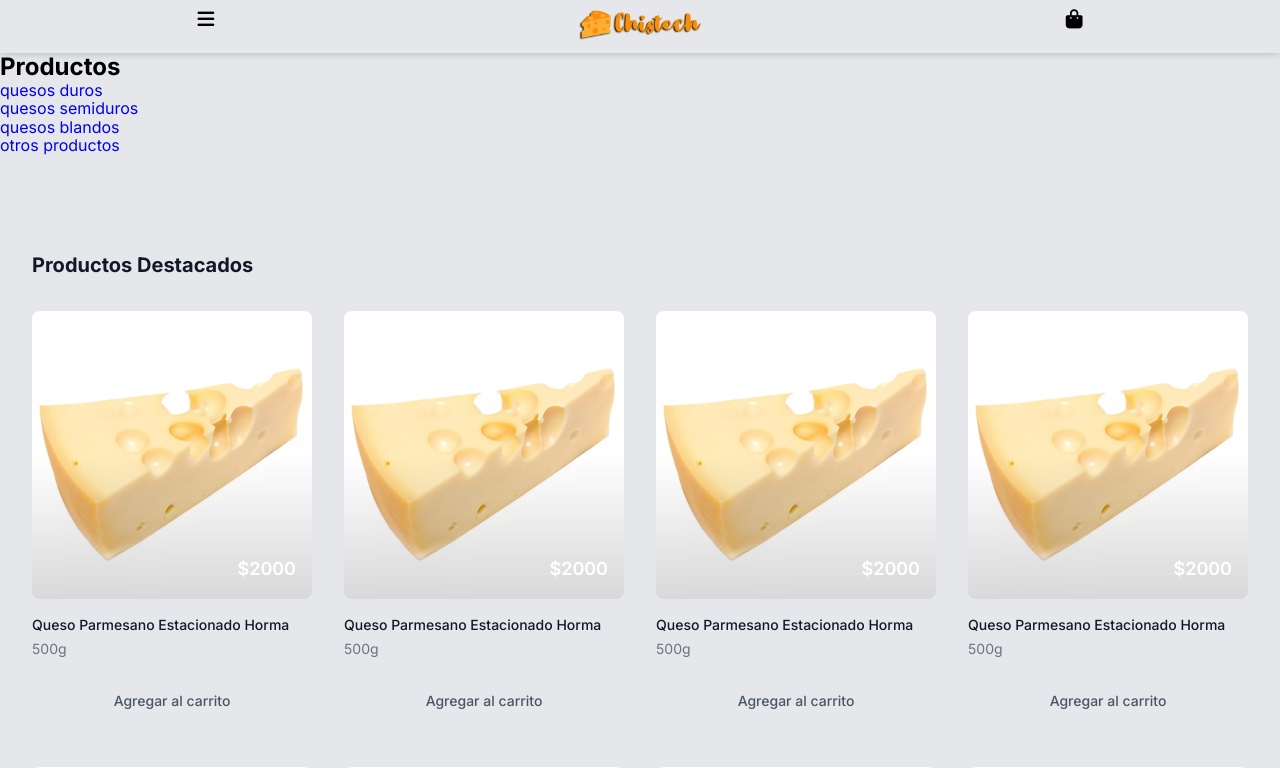
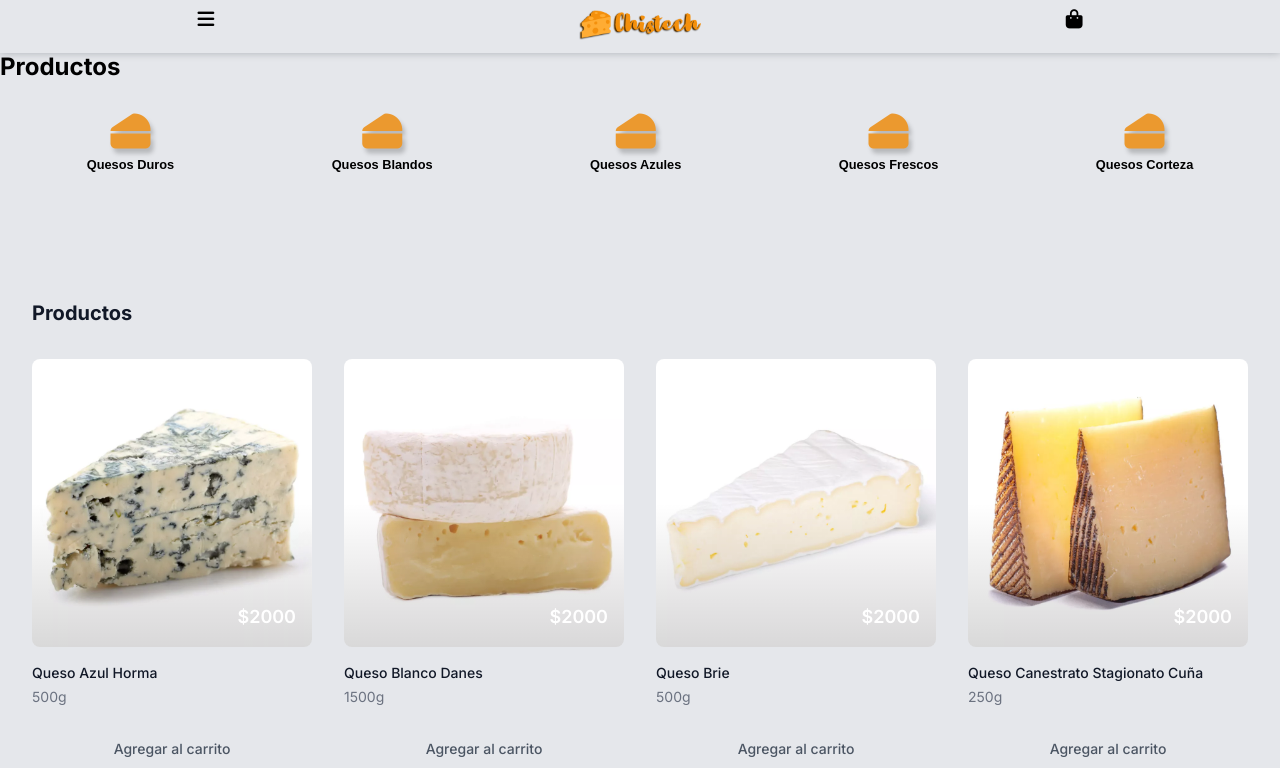
Before and after one commit to Sachonski/grupo_8_Chistech, a Node server app: page /productos in a window 1280 px wide. Shown: the top 768 px of the page. Run offline with Node 20, Linux system fonts and the light colour scheme; some libraries are stand-ins or nearby versions.

Commit message:
no mas img jpg

```diff
--- a/public/css/style.css
+++ b/public/css/style.css
@@ -2,7 +2,6 @@
     --font1: "Poppins", sans-serif;
     --font2: "Bebas Neue", cursive;
     --font3: "Montserrat", sans-serif;
-
     --gray-100: rgba(243, 244, 246, 1);
     --gray-200: rgba(229, 231, 235, 1);
     --gray-500: rgba(107, 114, 128, 1);
@@ -21,13 +20,10 @@
 }
 
 html {
-  font-family: "Inter", ui-sans-serif, system-ui, -apple-system,
-    BlinkMacSystemFont, "Segoe UI", Roboto, Oxygen, Ubuntu, Cantarell,
-    "Open Sans", "Helvetica Neue", sans-serif;
+    font-family: "Inter", ui-sans-serif, system-ui, -apple-system, BlinkMacSystemFont, "Segoe UI", Roboto, Oxygen, Ubuntu, Cantarell, "Open Sans", "Helvetica Neue", sans-serif;
 }
 
-
-body{
+body {
     background-color: var(--gray-200);
 }
 
@@ -51,6 +47,7 @@ body{
 i {
     font-size: 1.2rem;
 }
+
 .logo {
     height: 30px;
 }
@@ -68,7 +65,7 @@ i {
 .categorias-productos {
     display: flex;
     overflow-x: scroll;
-
+    justify-content: space-around;
     /* flex-wrap: wrap; */
     flex-direction: row;
     padding: 0.7rem 0;
@@ -93,6 +90,7 @@ i {
 .categorias-productos img {
     width: 40%;
 }
+
 .categorias-productos a {
     /*ul del slider*/
     color: black;
@@ -106,7 +104,9 @@ i {
     border-bottom: 0.5px solid var(--color3);
 }
 
+
 /* BEGIN CONTAINER */
+
 .container {
     max-width: 42rem;
     margin: 0 auto;
@@ -118,13 +118,17 @@ i {
         padding: 6rem 1.5rem;
     }
 }
+
 @media (min-width: 1024px) {
     .container {
         padding: 6rem 2rem;
         max-width: 80rem;
     }
 }
+
+
 /* END CONTAINER */
+
 
 /* BEGIN PRODUCTS */
 
@@ -135,13 +139,14 @@ i {
     color: var(--gray-900);
 }
 
+
 /* Grilla de productos */
+
 .products {
     display: grid;
     margin-top: 2rem;
     grid-template-columns: repeat(1, minmax(0, 1fr));
     row-gap: 3rem;
-
 }
 
 .product-card {
@@ -168,12 +173,14 @@ i {
     position: relative;
     margin-top: 1rem;
 }
+
 .product-description h3 {
     font-size: 0.875rem;
     line-height: 1.25rem;
     font-weight: 500;
     color: var(--gray-900);
 }
+
 .product-description p {
     margin-top: 0.25rem;
     font-size: 0.875rem;
@@ -204,6 +211,7 @@ i {
     opacity: 0.15;
     background-image: linear-gradient(to top, #000, rgba(0, 0, 0, 0));
 }
+
 .product-price p {
     position: relative;
     font-size: 1.125rem;
@@ -215,21 +223,16 @@ i {
 
 .product .boton {
     position: relative;
-
     display: flex;
     justify-content: center;
     align-items: center;
-
     background-color: var(--gray-300);
-
     font-weight: 500;
     font-size: 0.875rem;
     line-height: 1.25rem;
     color: var(--gray-600);
-
     padding: 0.5rem 2rem;
     margin-top: 1.5rem;
-
     border-color: transparent;
     border-radius: 0.375rem;
     border-width: 1px;
@@ -247,22 +250,25 @@ i {
         grid-template-columns: repeat(2, minmax(0, 1fr));
     }
 }
+
 @media (min-width: 1024px) {
     .products {
         grid-template-columns: repeat(4, minmax(0, 1fr));
     }
 }
+
 @media (min-width: 1280px) {
     .products {
         column-gap: 2rem;
     }
 }
+
+
 /* END PRODUCTS */
 
 .clase-producto {
     /*ul class name*/
     box-shadow: rgba(4, 17, 29, 0.25) 0px 0px 8px 0px;
-
     border-radius: 5%;
 }
 
@@ -280,7 +286,6 @@ i {
     /*contenido de los hijos de clase-producto paragraphs*/
     font-family: var(--font2);
     font-size: 1.5rem;
-
     color: var(--color3);
 }
 
@@ -380,8 +385,6 @@ footer h2 {
 }
 
 
-
-
 /*
 .productos ul,
 .productos-destacados {
@@ -419,6 +422,7 @@ footer h2 {
   padding: 4px;
   margin: 2px;
 } */
+
 
 /*
 
--- a/views/productos.html
+++ b/views/productos.html
@@ -36,17 +36,34 @@
 
     <main>
         <h2>Productos</h2>
-        <nav class="filtro">
-            <ul>
-                <li><a href="#">quesos duros</a></li>
-                <li><a href="#">quesos semiduros</a></li>
-                <li><a href="#">quesos blandos</a></li>
-                <li><a href="#">otros productos</a></li>
+
+        <section class="destacados">
+            <ul class="categorias-productos">
+                <!--estas categorias van directamente a filtros dentro de productos -->
+
+                <li>
+                    <i class="fas fa-cheese"></i>
+                    <a href="#">Quesos Duros</a>
+                </li>
+                <li>
+                    <i class="fas fa-cheese"></i>
+                    <a href="#">Quesos Blandos</a>
+                </li>
+                <li>
+                    <i class="fas fa-cheese"></i>
+                    <a href="#">Quesos Azules</a>
+                </li>
+                <li>
+                    <i class="fas fa-cheese"></i>
+                    <a href="#">Quesos Frescos</a>
+                </li>
+                <li>
+                    <i class="fas fa-cheese"></i>
+                    <a href="#">Quesos Corteza</a>
+                </li>
             </ul>
-        </nav>
-        <section class="destacados">
             <div class="container">
-                <h2 class="bold">Productos Destacados</h2>
+                <h2 class="bold">Productos</h2>
                 <!-- este div en mobile es slider -->
                 <!-- <div class="productos">
                 <ul class="clase-producto">
@@ -69,10 +86,10 @@
                         <div class="product">
                             <div class="product-card">
                                 <div class="product-image">
-                                    <img src="../img/gruyere.jpg" alt="Queso bien rico" />
+                                    <img src="..\img\queso-azul-cabra-920x920.png" alt="Queso bien rico" />
                                 </div>
                                 <div class="product-description">
-                                    <h3>Queso Parmesano Estacionado Horma</h3>
+                                    <h3>Queso Azul Horma</h3>
                                     <p>500g</p>
                                 </div>
                                 <div class="product-price">
@@ -89,10 +106,30 @@
                         <div class="product">
                             <div class="product-card">
                                 <div class="product-image">
-                                    <img src="../img/gruyere.jpg" alt="Queso bien rico" />
+                                    <img src="..\img\queso-blanco-danes-920x920.png" alt="Queso bien rico" />
                                 </div>
                                 <div class="product-description">
-                                    <h3>Queso Parmesano Estacionado Horma</h3>
+                                    <h3>Queso Blanco Danes</h3>
+                                    <p>1500g</p>
+                                </div>
+                                <div class="product-price">
+                                    <div aria-hidden="true"></div>
+                                    <p>$2000</p>
+                                </div>
+                            </div>
+                            <div>
+                                <a href="#" class="boton"> Agregar al carrito</a>
+                            </div>
+                        </div>
+                    </div>
+                    <div>
+                        <div class="product">
+                            <div class="product-card">
+                                <div class="product-image">
+                                    <img src="..\img\queso-brie-laboheme-920x920.png" alt="Queso bien rico" />
+                                </div>
+                                <div class="product-description">
+                                    <h3>Queso Brie</h3>
                                     <p>500g</p>
                                 </div>
                                 <div class="product-price">
@@ -109,11 +146,11 @@
                         <div class="product">
                             <div class="product-card">
                                 <div class="product-image">
-                                    <img src="../img/gruyere.jpg" alt="Queso bien rico" />
+                                    <img src="..\img\queso-canestrato-stagionato-920x920.png" alt="Queso bien rico" />
                                 </div>
                                 <div class="product-description">
-                                    <h3>Queso Parmesano Estacionado Horma</h3>
-                                    <p>500g</p>
+                                    <h3>Queso Canestrato Stagionato Cuña</h3>
+                                    <p>250g</p>
                                 </div>
                                 <div class="product-price">
                                     <div aria-hidden="true"></div>
@@ -129,27 +166,7 @@
                         <div class="product">
                             <div class="product-card">
                                 <div class="product-image">
-                                    <img src="../img/gruyere.jpg" alt="Queso bien rico" />
-                                </div>
-                                <div class="product-description">
-                                    <h3>Queso Parmesano Estacionado Horma</h3>
-                                    <p>500g</p>
-                                </div>
-                                <div class="product-price">
-                                    <div aria-hidden="true"></div>
-                                    <p>$2000</p>
-                                </div>
-                            </div>
-                            <div>
-                                <a href="#" class="boton"> Agregar al carrito</a>
-                            </div>
-                        </div>
-                    </div>
-                    <div>
-                        <div class="product">
-                            <div class="product-card">
-                                <div class="product-image">
-                                    <img src="../img/gruyere.jpg" alt="Queso bien rico" />
+                                    <img src="..\img\queso-cheddar-ingles-920x920.png" alt="Queso bien rico" />
                                 </div>
                                 <div class="product-description">
                                     <h3>Queso Parmesano Estacionado Horma</h3>
```
Also changed, not shown: public/img/azul.jpg (deleted), public/img/gruyere.jpg (deleted), public/img/mozzarella.jpg (deleted), public/img/parmesano.jpg (deleted), public/img/produccion.jpg (deleted), public/img/produccion2.jpg (deleted). Lines whose indentation alone changed are shown as unchanged.
